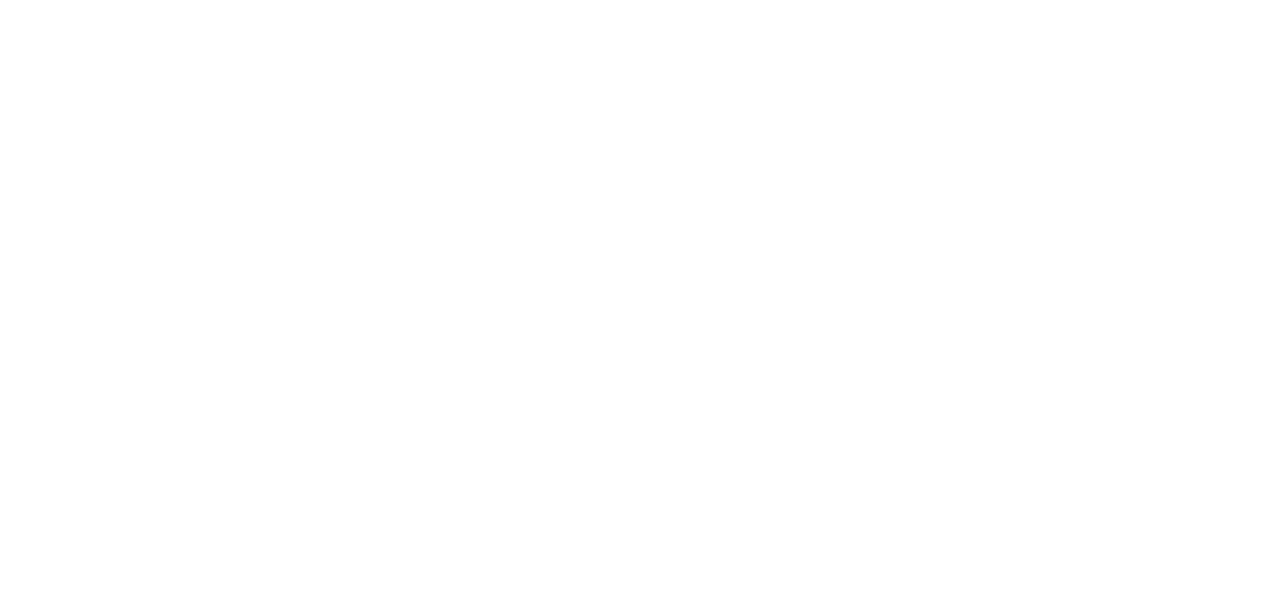
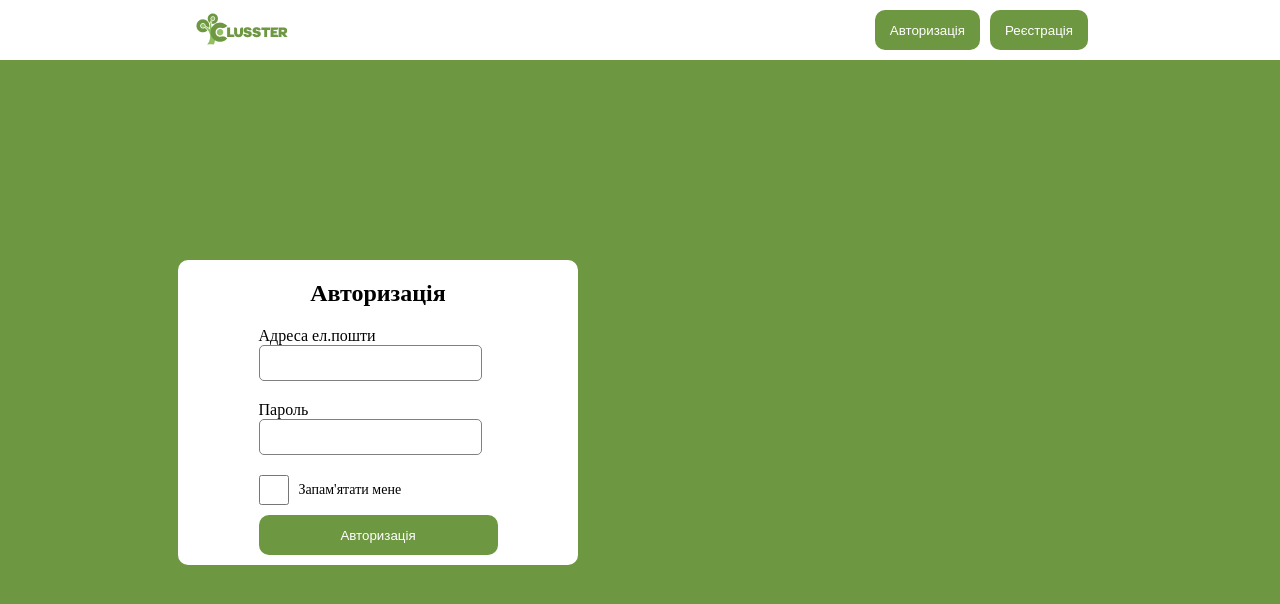
Before and after one commit to Tem4ik1003/social-network, a React (Create React App) app: page /auth in a window 1280 px wide. Before the commit this address had no page. Shown: the top 604 px of the page. Built offline with nearby package versions, Linux system fonts and the light colour scheme.

Commit message:
Add authform and routs: /auth, /registration

```diff
--- /dev/null
+++ b/src/components/Forms/AuthForm/AuthForm.jsx
@@ -0,0 +1,58 @@
+import React from 'react';
+import {Form, Formik} from "formik";
+import Button from "../../UI/Button/Button";
+import Input from "../../UI/Input/Input";
+import styles from "./AuthForm.module.css";
+import CheckBox from "../../UI/CheckBox/CheckBox";
+import Error from "../../UI/Error/Error";
+
+const AuthForm = () => {
+    return (
+        <Formik
+            initialValues={{
+                email: '',
+                password: ''
+            }}
+            validate={values => {
+                const errors = {}
+                if(values.email.length === 0) errors.email = 'Пуста строка'
+                if(values.password.length === 0) errors.password = 'Пуста строка'
+                return errors
+            }}
+            onSubmit={(values, {setSubmitting}) => {
+                // same shape as initial values
+                alert('bingo')
+                setSubmitting(false);
+            }}
+        >{({errors, touched, isSubmitting}) => (
+            <Form>
+                <div className={styles.form}>
+                    <div className={styles.form__inner}>
+                        <div className={styles.header_text}>
+                            <h2>Авторизація</h2>
+                        </div>
+                        <div className={styles.field}>
+                            <span>Адреса ел.пошти</span>
+                            <Input name='email' type='email'/>
+                            {touched.email && errors.email && <Error errorText={errors.email}/>}
+                        </div>
+                        <div className={styles.field}>
+                            <span>Пароль</span>
+                            <Input name='password' type='password'/>
+                            {touched.password && errors.password && <Error errorText={errors.password}/>}
+                        </div>
+                        <div className={styles.field}>
+                            <CheckBox/>
+                        </div>
+                        <div className={styles.button_submit}>
+                            <Button disabled={isSubmitting} type='submit'>Авторизація</Button>
+                        </div>
+                    </div>
+                </div>
+            </Form>
+        )}
+        </Formik>
+    );
+};
+
+export default AuthForm;
--- /dev/null
+++ b/src/components/Forms/AuthForm/AuthForm.module.css
@@ -0,0 +1,33 @@
+.form {
+    max-width: 400px;
+    height: auto;
+    background-color: #fff;
+    border-radius: 10px;
+    display: flex;
+    justify-content: center;
+    margin: 120px 0 0 50px;
+}
+
+.header_text {
+    margin: 20px 0;
+    text-align: center;
+}
+.field {
+    position: relative;
+}
+
+.field:not(:first-child) {
+    margin-top: 20px;
+}
+
+.field *:not(:last-child) {
+    display: block;
+}
+.button_submit {
+    margin: 10px 0;
+    text-align: center;
+}
+
+.button_submit button {
+    width: 100%;
+}
--- a/src/components/RegistrationForm/RegistrationForm.jsx
+++ b/src/components/Forms/RegistrationForm/RegistrationForm.jsx
@@ -1,24 +1,11 @@
 import React from 'react';
 import styles from './RegistrationForm.module.css'
-import Button from "../UI/Button/Button";
-import Input from "../UI/Input/Input";
+import Button from "../../UI/Button/Button";
+import Input from "../../UI/Input/Input";
 import {Form, Formik} from "formik";
+import Error from "../../UI/Error/Error";
 
-const Error = ({errorText}) => {
-    return <div style={{
-        position: "absolute",
-        padding: '15px',
-        left: '75%',
-        top: '30px',
-        background: '#fff',
-        borderRadius: '10px',
-        width: '40%',
-        textAlign: "center",
-    }}>
-        {errorText}
-    </div>
 
-}
 
 const RegistrationForm = () => {
     return (
--- a/src/components/RegistrationForm/RegistrationForm.module.css
+++ b/src/components/Forms/RegistrationForm/RegistrationForm.module.css
@@ -3,7 +3,7 @@
 }
 .form {
     max-width: 400px;
-    height: 80vh;
+    height: 78vh;
     background-color: #fff;
     padding: 20px 40px;
     border-radius: 10px;
--- a/src/components/Header/Header.jsx
+++ b/src/components/HeaderStart/Header.jsx
@@ -2,8 +2,10 @@
 import styles from './Header.module.css'
 import logo from '../../assets/logo.png'
 import Button from "../UI/Button/Button";
+import {useNavigate} from "react-router-dom";
 
 const Header = () => {
+    const navigate = useNavigate()
     return (
         <header className={styles.header}>
             <div className={styles.header__inner}>
@@ -11,8 +13,8 @@
                     <img src={logo} alt=""/>
                 </div>
                 <div>
-                    <Button className={styles.button}>Авторизація</Button>
-                    <Button className={styles.button}>Реєстрація</Button>
+                    <Button className={styles.button} onClick={() => navigate('/auth')}>Авторизація</Button>
+                    <Button className={styles.button} onClick={() => navigate('/registration')}>Реєстрація</Button>
                 </div>
             </div>
         </header>
--- /dev/null
+++ b/src/components/UI/CheckBox/CheckBox.jsx
@@ -0,0 +1,20 @@
+import React from 'react';
+
+const CheckBox = () => {
+    return (
+        <div style={{
+            display: 'flex',
+            alignItems: 'center',
+            gap: '0 10px',
+            fontSize: '14px',
+        }}>
+            <input type="checkbox" style={{
+                width: '30px',
+                height: '30px'
+            }}/>
+            <label>Запам'ятати мене</label>
+        </div>
+    );
+};
+
+export default CheckBox;
--- /dev/null
+++ b/src/components/UI/Error/Error.jsx
@@ -0,0 +1,19 @@
+import React from "react";
+
+const Error = ({errorText}) => {
+    return <div style={{
+        position: "absolute",
+        padding: '15px',
+        left: '75%',
+        top: '30px',
+        background: '#fff',
+        borderRadius: '10px',
+        width: '40%',
+        textAlign: "center",
+    }}>
+        {errorText}
+    </div>
+
+}
+
+export default Error
--- a/src/index.css
+++ b/src/index.css
@@ -1,3 +1,4 @@
 body {
   margin: 0;
+  padding: 0;
 }
--- a/src/pages/Main/Main.jsx
+++ b/src/pages/MainStart/Main.jsx
@@ -1,14 +1,13 @@
 import React from 'react';
-import Header from "../../components/Header/Header";
-import RegistrationForm from "../../components/RegistrationForm/RegistrationForm";
+import Header from "../../components/HeaderStart/Header";
 import styles from "./Main.module.css"
 
-const Main = () => {
+const Main = ({children}) => {
     return (
         <div>
             <Header/>
             <div className={styles.content}>
-                <RegistrationForm/>
+                {children}
             </div>
         </div>
     );
--- a/src/pages/Main/Main.module.css
+++ b/src/pages/MainStart/Main.module.css
@@ -1,7 +1,8 @@
 .content {
     background-color: #6e9741;
-    min-height: 100vh;
-    padding: 80px 20vw 0 10vw;
+    padding: 80px 20vw 7px 10vw;
+    min-height: 90vh;
+    height: auto;
 }
 
 @media screen and (max-width: 480px){
```
Also changed, not shown: src/routes/routes.js (+6 -2 lines), src/components/HeaderStart/Header.module.css (renamed from src/components/Header/Header.module.css).
